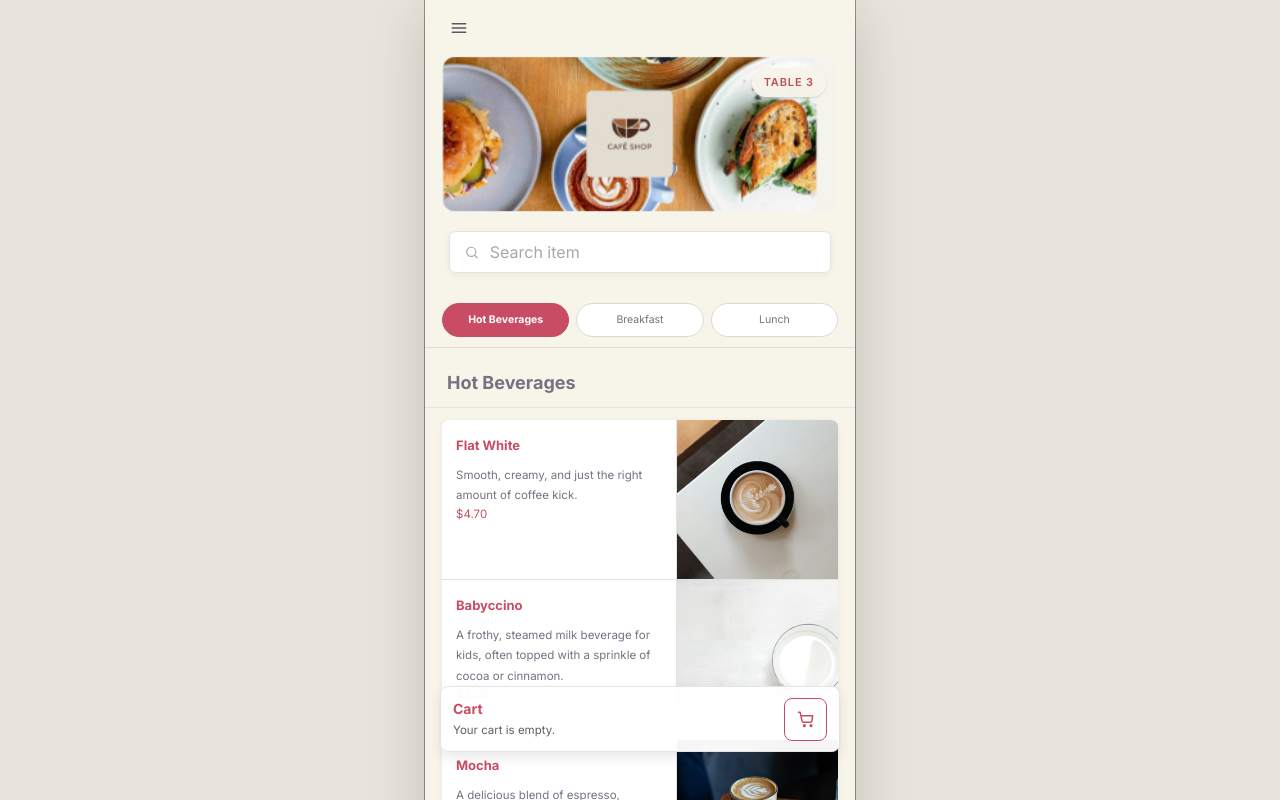
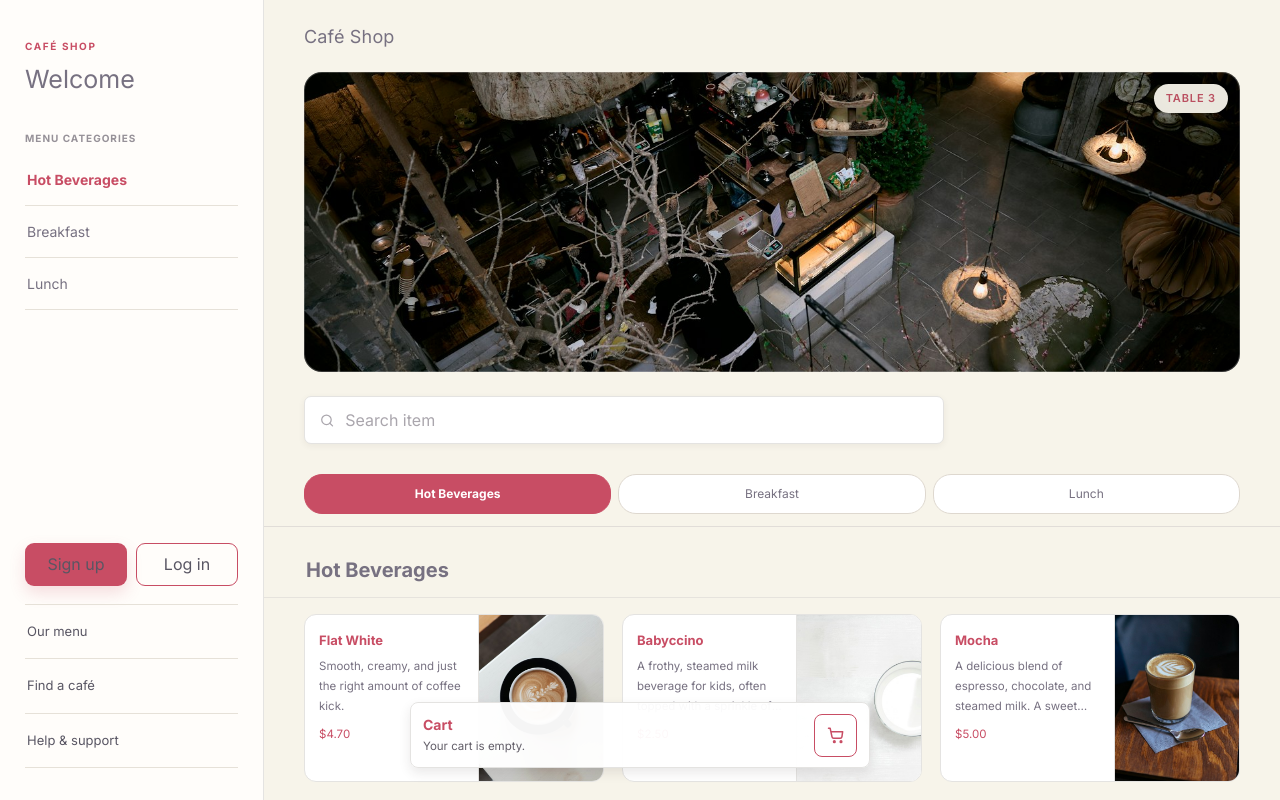
Before and after one commit to phelippe-ait/QuickTabPayments, a React (Vite) app: page / in a window 1280 px wide. Shown: the top 800 px of the page. Built offline with nearby package versions, Linux system fonts and the light colour scheme.

Commit message:
Add menu hero image and update styles for responsive layout

```diff
--- a/src/apps/customer/App.module.css
+++ b/src/apps/customer/App.module.css
@@ -18,18 +18,18 @@
 
 .app-shell {
   position: relative;
-  width: min(100%, 430px);
+  width: 100%;
   min-height: 100vh;
   min-height: 100dvh;
   margin: 0 auto;
   overflow: clip;
   background: var(--ivory);
-  box-shadow: 0 0 0 1px rgba(49, 47, 44, .48), 0 16px 50px rgba(35, 32, 28, .18);
 }
 
 .menu-screen, .page-screen { min-height: 100vh; min-height: 100dvh; background: var(--ivory); }
 .menu-screen { position: relative; padding: 0 calc(17px + var(--safe-right)) calc(92px + var(--safe-bottom)) calc(17px + var(--safe-left)); }
-.menu-header { height: calc(56px + var(--safe-top)); padding-top: var(--safe-top); display: flex; align-items: center; }
+.menu-header { height: calc(56px + var(--safe-top)); padding-top: var(--safe-top); display: flex; align-items: center; gap: 14px; }
+.menu-brand { display: none; color: var(--color-muted-2); font-size: 18px; letter-spacing: .01em; }
 .icon-button {
   width: 34px; height: 34px; padding: 0; border: 0; background: transparent;
   display: grid; place-items: center; cursor: pointer; border-radius: 50%;
@@ -38,9 +38,9 @@
 
 .hero {
   position: relative; height: 157px; border-radius: 11px; overflow: hidden;
-  background-image: url("/assets/reference-home.png");
-  background-size: 430px auto;
-  background-position: -28px -67px;
+  background-image: url("/assets/menu-hero.jpg");
+  background-size: cover;
+  background-position: center;
   box-shadow: inset 0 0 0 1px rgba(255,255,255,.2);
 }
 .brand-card {
@@ -71,10 +71,13 @@
   display: grid; grid-template-columns: 59% 41%; text-align: left; background: white; cursor: pointer;
 }
 .product-card:hover { background: var(--color-paper); }
-.product-copy { display: flex; flex-direction: column; min-width: 0; padding: 16px 14px 13px; }
-.product-copy strong { color: var(--berry); font-size: 13px; margin-bottom: 10px; }
-.product-copy > span { font-size: 11.5px; line-height: 1.75; color: var(--color-muted-2); }
-.product-copy em { font-style: normal; color: var(--berry); font-size: 11.5px; margin-top: auto; }
+.product-copy { display: flex; flex-direction: column; min-width: 0; overflow: hidden; padding: 16px 14px 13px; }
+.product-copy strong { flex: 0 0 auto; color: var(--berry); font-size: 13px; margin-bottom: 5px; }
+.product-copy > span {
+  display: -webkit-box; -webkit-box-orient: vertical; -webkit-line-clamp: 3; line-clamp: 3; overflow: hidden;
+  font-size: 11.5px; line-height: 1.75; color: var(--color-muted-2);
+}
+.product-copy em { flex: 0 0 auto; font-style: normal; color: var(--berry); font-size: 11.5px; margin-top: auto; padding-top: 10px; }
 .product-photo {
   height: 100%;
   background-repeat: no-repeat;
@@ -100,7 +103,8 @@
 }
 
 .drawer-shade, .modal-shade { position: fixed; inset: 0; z-index: 30; border: 0; background: rgba(38,37,35,.36); backdrop-filter: blur(2px); }
-.drawer { position: fixed; z-index: 31; top: 0; bottom: 0; left: max(var(--safe-left), calc(50% - 215px)); width: min(calc(86vw - var(--safe-left) - var(--safe-right)), 345px); background: var(--ivory); padding: calc(32px + var(--safe-top)) 25px calc(32px + var(--safe-bottom)); box-shadow: 8px 0 30px rgba(30,27,24,.18); display: flex; flex-direction: column; }
+.drawer { position: fixed; z-index: 31; top: 0; bottom: 0; left: var(--safe-left); width: min(calc(86vw - var(--safe-left) - var(--safe-right)), 345px); background: var(--ivory); padding: calc(32px + var(--safe-top)) 25px calc(32px + var(--safe-bottom)); box-shadow: 8px 0 30px rgba(30,27,24,.18); display: flex; flex-direction: column; visibility: hidden; transform: translateX(-120%); transition: transform .25s ease, visibility .25s ease; }
+.drawer.open { visibility: visible; transform: translateX(0); }
 .drawer-heading { display: flex; align-items: flex-start; justify-content: space-between; }
 .eyebrow { color: var(--berry); font-size: 10px; letter-spacing: .16em; font-weight: 700; }
 .drawer h2 { margin: 5px 0 0; color: var(--color-muted-2); font-size: 25px; }
@@ -224,23 +228,138 @@
 .auth-header h1 { text-align: center; }
 .auth-header-spacer { width: 34px; }
 .auth-intro { margin: 12px 2px 24px; color: var(--color-muted); font-size: 12px; line-height: 1.6; text-align: center; }
+.auth-social { display: flex; flex-direction: column; gap: 10px; }
+.auth-social-button {
+  width: 100%; min-height: 46px; padding: 0 16px; border: 1px solid var(--color-line); border-radius: 9px;
+  display: flex; align-items: center; justify-content: center; gap: 10px;
+  background: #fff; color: var(--color-muted-2); font-size: 13px; font-weight: 600;
+  box-shadow: 0 2px 6px rgba(50,42,36,.05); transition: border-color .18s ease, background .18s ease;
+}
+.auth-social-button:hover { border-color: var(--color-placeholder); background: var(--color-paper); }
+.auth-divider { display: flex; align-items: center; gap: 12px; margin: 20px 0; color: var(--color-muted); font-size: 10px; text-transform: uppercase; letter-spacing: .06em; }
+.auth-divider::before, .auth-divider::after { content: ""; height: 1px; flex: 1; background: var(--color-line); }
 .auth-form { padding: 20px 16px; border: 1px solid var(--color-line-2); border-radius: 9px; background: rgba(255,255,255,.35); box-shadow: var(--shadow); }
 .auth-form > label, .auth-name-row label { display: flex; flex-direction: column; gap: 7px; margin-bottom: 16px; color: var(--color-muted-2); font-size: 11px; font-weight: 600; }
 .auth-form input { width: 100%; height: 42px; border: 1px solid var(--color-line); border-radius: 7px; background: white; padding: 0 12px; color: var(--color-muted-2); font-weight: 400; }
 .auth-name-row { display: grid; grid-template-columns: 1fr 1fr; gap: 10px; }
 .auth-error { margin: -7px 0 14px; color: var(--color-berry-alt); font-size: 11px; }
 
-@media (min-width: 700px) {
-  .app-shell, .menu-screen, .page-screen { min-height: calc(100vh - 48px); }
-  .cart-dock, .checkout-dock { bottom: calc(48px + var(--safe-bottom)); }
-  .category-tabs { top: calc(24px + var(--safe-top)); }
-  .products-section h1 { top: calc(79px + var(--safe-top)); }
+/* Large screens — present the app as a regular responsive page instead of a phone frame.
+   Everything below this breakpoint keeps the phone layout defined above. */
+@media (min-width: 768px) {
+  .app-shell {
+    width: 100%;
+    max-width: 1500px;
+    min-height: 100vh;
+    min-height: 100dvh;
+    box-shadow: none;
+    overflow: visible;
+  }
+
+  /* Menu screen becomes a two-column layout with a persistent sidebar. */
+  .app-shell.with-sidebar {
+    display: grid;
+    grid-template-columns: 264px minmax(0, 1fr);
+    align-items: start;
+  }
+
+  .menu-screen {
+    width: 100%;
+    max-width: 1200px;
+    margin: 0 auto;
+    padding: 0 40px calc(120px + var(--safe-bottom));
+  }
+
+  .page-screen {
+    width: 100%;
+    max-width: 760px;
+    margin: 0 auto;
+    padding: calc(36px + var(--safe-top)) 40px calc(120px + var(--safe-bottom));
+  }
+
+  .menu-header { height: calc(72px + var(--safe-top)); }
+  .menu-brand { display: block; }
+
+  .hero {
+    height: 300px;
+    border-radius: 18px;
+    /* The wide page uses the higher-resolution banner photo. */
+    background-image: url("/assets/cafe-hero.jpg");
+    background-size: cover;
+    background-position: center;
+  }
+
+  .search-row { margin: 24px 0 18px; max-width: 640px; }
+  .search-field { height: 48px; }
+
+  .category-tabs {
+    top: var(--safe-top);
+    margin: 0 -40px 16px;
+    padding: 12px 40px;
+  }
+  .category-tabs button { padding: 10px 8px; font-size: 12px; }
+
+  .products-section { scroll-margin-top: 64px; padding-bottom: 48px; }
+  .products-section h1 {
+    top: calc(64px + var(--safe-top));
+    margin: 0 -40px 16px;
+    padding: 12px 42px;
+    font-size: 20px;
+  }
+
+  .product-list {
+    display: grid;
+    grid-template-columns: repeat(auto-fill, minmax(300px, 1fr));
+    gap: 18px;
+    border-radius: 0;
+    overflow: visible;
+    box-shadow: none;
+  }
+  .product-card {
+    height: 168px;
+    grid-template-columns: 58% 42%;
+    border: 1px solid var(--color-line-2);
+    border-radius: 12px;
+    overflow: hidden;
+    box-shadow: 0 3px 10px rgba(40, 35, 30, .05);
+    transition: transform .2s ease, box-shadow .2s ease;
+  }
+  .product-card:hover { transform: translateY(-2px); box-shadow: 0 12px 26px rgba(40, 35, 30, .1); }
+
+  .cart-dock, .checkout-dock { bottom: 32px; width: min(calc(100% - 80px), 460px); }
+
+  /* The drawer stays put as a desktop sidebar instead of sliding over the page. */
+  .with-sidebar .drawer {
+    position: sticky;
+    top: 0;
+    bottom: auto;
+    left: auto;
+    grid-column: 1;
+    grid-row: 1;
+    width: 100%;
+    height: 100vh;
+    height: 100dvh;
+    overflow-y: auto;
+    visibility: visible;
+    transform: none;
+    background: var(--color-paper);
+    border-right: 1px solid var(--color-line-2);
+    box-shadow: none;
+  }
+  .with-sidebar .menu-screen { grid-column: 2; grid-row: 1; }
+
+  .menu-toggle, .drawer-close, .drawer-shade { display: none; }
+
+  .product-modal { width: min(100%, 440px); }
+
+  .confirmation { max-width: 640px; }
+  .auth-header, .auth-intro, .auth-social, .auth-divider, .auth-form { max-width: 460px; margin-left: auto; margin-right: auto; }
 }
 
 @media (max-width: 360px) {
   .menu-screen { padding-left: 14px; padding-right: 14px; }
   .hero { height: 125px; background-size: 334px auto; background-position: -22px -52px; }
   .category-tabs { margin-bottom: 24px; }
-  .product-card { height: 125px; }
+  .product-card { height: 138px; }
   .product-modal { padding-left: 18px; padding-right: 18px; }
 }
--- a/src/apps/customer/App.tsx
+++ b/src/apps/customer/App.tsx
@@ -126,13 +126,15 @@ function HeaderButton({
   icon,
   label,
   onClick,
+  className,
 }: {
   icon: "menu" | "close" | "back";
   label: string;
   onClick: () => void;
+  className?: string;
 }) {
   return (
-    <button className={`${styles["icon-button"]}`} aria-label={label} onClick={onClick}>
+    <button className={`${styles["icon-button"]} ${className ?? ""}`} aria-label={label} onClick={onClick}>
       <Icon name={icon} />
     </button>
   );
@@ -198,9 +200,49 @@ function MenuScreen({
   }, []);
 
   return (
+    <>
+      {drawer && (
+        <button className={`${styles["drawer-shade"]}`} aria-label="Close menu" onClick={() => setDrawer(false)} />
+      )}
+      <aside className={`${styles["drawer"]} ${drawer ? styles["open"] : ""}`}>
+        <div className={`${styles["drawer-heading"]}`}>
+          <div>
+            <span className={`${styles["eyebrow"]}`}>CAFÉ SHOP</span>
+            <h2>Welcome</h2>
+          </div>
+          <HeaderButton className={styles["drawer-close"]} icon="close" label="Close menu" onClick={() => setDrawer(false)} />
+        </div>
+        <nav className={`${styles["drawer-categories"]}`} aria-label="Menu categories">
+          <span>Menu categories</span>
+          {categories.map((category) => (
+            <button
+              key={category}
+              className={activeCategory === category ? styles["active"] : ""}
+              onClick={() => chooseCategory(category)}
+            >
+              {category}
+            </button>
+          ))}
+        </nav>
+        <div className={`${styles["drawer-auth"]}`}>
+          <Button variant="primary" fullWidth className="h-[43px] text-[11px]" onClick={() => onAuth("signup")}>
+            Sign up
+          </Button>
+          <Button variant="outline" fullWidth className="h-[43px] text-[11px]" onClick={() => onAuth("login")}>
+            Log in
+          </Button>
+        </div>
+        <div className={`${styles["drawer-links"]}`}>
+          <span>Our menu</span>
+          <span>Find a café</span>
+          <span>Help &amp; support</span>
+        </div>
+      </aside>
+
       <main className={`${styles["menu-screen"]}`}>
         <header className={`${styles["menu-header"]}`}>
-        <HeaderButton icon="menu" label="Open menu" onClick={() => setDrawer(true)} />
+          <HeaderButton className={styles["menu-toggle"]} icon="menu" label="Open menu" onClick={() => setDrawer(true)} />
+          <span className={`${styles["menu-brand"]}`}>Café Shop</span>
         </header>
 
         <section className={`${styles["hero"]}`} aria-label="Cafe Shop">
@@ -284,47 +326,8 @@ function MenuScreen({
             <Icon name="cart" />
           </span>
         </button>
-
-      {drawer && (
-        <>
-          <button className={`${styles["drawer-shade"]}`} aria-label="Close menu" onClick={() => setDrawer(false)} />
-          <aside className={`${styles["drawer"]}`}>
-            <div className={`${styles["drawer-heading"]}`}>
-              <div>
-                <span className={`${styles["eyebrow"]}`}>CAFÉ SHOP</span>
-                <h2>Welcome</h2>
-              </div>
-              <HeaderButton icon="close" label="Close menu" onClick={() => setDrawer(false)} />
-            </div>
-            <nav className={`${styles["drawer-categories"]}`} aria-label="Menu categories">
-              <span>Menu categories</span>
-              {categories.map((category) => (
-                <button
-                  key={category}
-                  className={activeCategory === category ? styles["active"] : ""}
-                  onClick={() => chooseCategory(category)}
-                >
-                  {category}
-                </button>
-              ))}
-            </nav>
-            <div className={`${styles["drawer-auth"]}`}>
-              <Button variant="primary" fullWidth className="h-[43px] text-[11px]" onClick={() => onAuth("signup")}>
-                Sign up
-              </Button>
-              <Button variant="outline" fullWidth className="h-[43px] text-[11px]" onClick={() => onAuth("login")}>
-                Log in
-              </Button>
-            </div>
-            <div className={`${styles["drawer-links"]}`}>
-              <span>Our menu</span>
-              <span>Find a café</span>
-              <span>Help &amp; support</span>
-            </div>
-          </aside>
+      </main>
     </>
-      )}
-    </main>
   );
 }
 
@@ -637,6 +640,13 @@ function AuthScreen({
   const [password, setPassword] = useState("");
   const [passwordConfirmation, setPasswordConfirmation] = useState("");
   const [passwordError, setPasswordError] = useState("");
+  // Each provider will map to `supabase.auth.signInWithOAuth({ provider })`;
+  // the form below is the email/password path. Both currently just continue the flow.
+  const providers = [
+    { id: "apple", label: "Apple" },
+    { id: "google", label: "Google" },
+    { id: "facebook", label: "Facebook" },
+  ] as const;
 
   return (
     <main className={`${styles["page-screen"]} auth-screen`}>
@@ -647,9 +657,27 @@ function AuthScreen({
       </header>
       <p className={`${styles["auth-intro"]}`}>
         {signup
-          ? "Save your details for quicker ordering next time."
-          : "Welcome back. Enter your account details to continue."}
+          ? "Create your account to order faster next time — with Apple, Google, Facebook, or email."
+          : "Welcome back. Continue with Apple, Google, Facebook, or email."}
       </p>
+      <div className={`${styles["auth-social"]}`}>
+        {providers.map((provider) => (
+          <button
+            key={provider.id}
+            type="button"
+            className={`${styles["auth-social-button"]}`}
+            onClick={onContinue}
+          >
+            <Icon name={provider.id} size={18} />
+            <span>
+              {signup ? "Sign up" : "Log in"} with {provider.label}
+            </span>
+          </button>
+        ))}
+      </div>
+      <div className={`${styles["auth-divider"]}`} role="separator">
+        <span>or continue with email</span>
+      </div>
       <form
         className={`${styles["auth-form"]}`}
         onSubmit={(event) => {
@@ -677,12 +705,6 @@ function AuthScreen({
           Email
           <input type="email" autoComplete="email" required />
         </label>
-        {signup && (
-          <label>
-            Phone number
-            <input type="tel" autoComplete="tel" required />
-          </label>
-        )}
         <label>
           Password
           <input
@@ -756,7 +778,7 @@ export default function App() {
   const menu = () => setScreen("menu");
 
   return (
-    <div className={`${styles["app-shell"]}`}>
+    <div className={`${styles["app-shell"]} ${screen === "menu" ? styles["with-sidebar"] : ""}`}>
       {screen === "menu" && (
         <MenuScreen
           cartCount={cartCount}
```
Also changed, not shown: src/shared/ui/Icon.tsx (+28 -1 lines), public/assets/menu-hero.jpg (added). Lines whose indentation alone changed are shown as unchanged.
